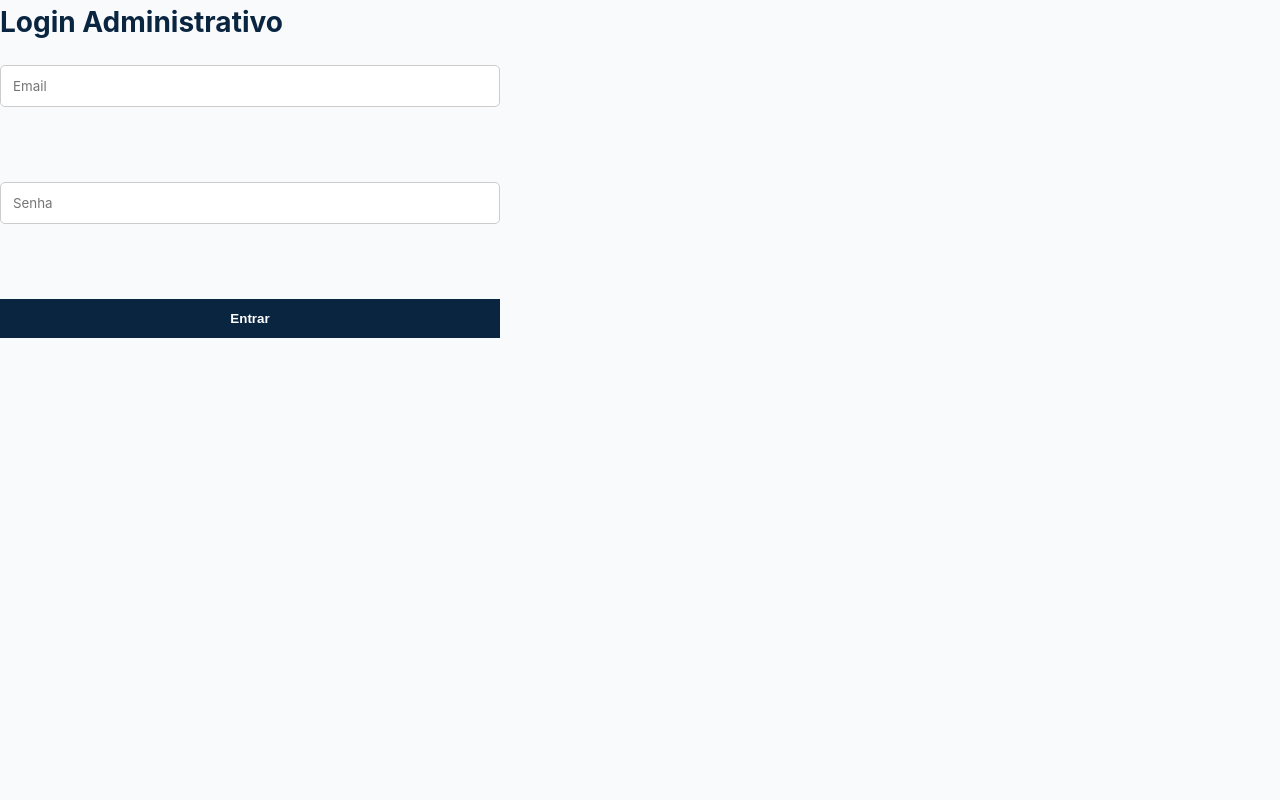
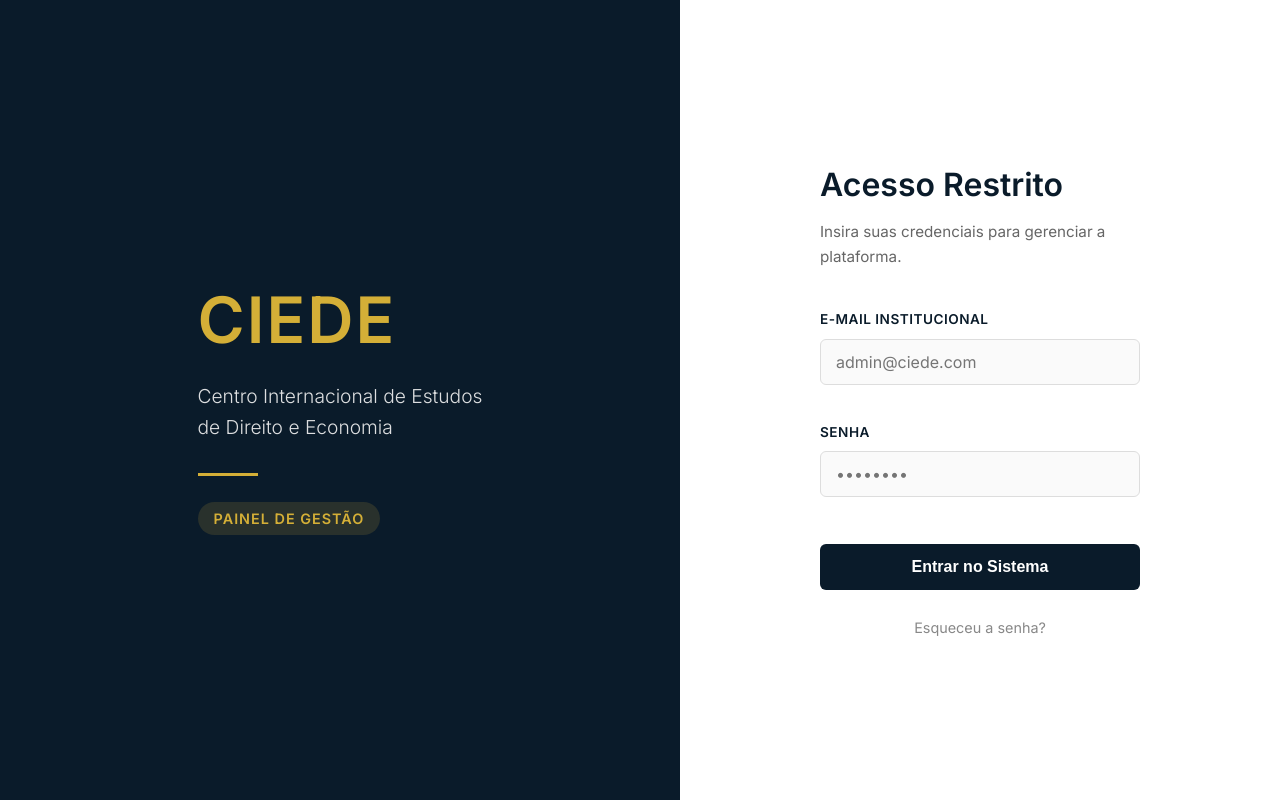
Before and after one commit to carloshprizzi-max/projeto-ciede, a plain HTML site: page frontend/pages/login.html in a window 1280 px wide. Drawn offline with Linux system fonts and the light colour scheme.

Commit message:
pag login

```diff
--- a/frontend/css/style.css
+++ b/frontend/css/style.css
@@ -855,6 +855,184 @@ button:hover {
   background-color: #c9302c;
 }
 
+/* =========================================
+   ESTILOS EXCLUSIVOS DA TELA DE LOGIN
+========================================= */
+.pagina-login {
+    background-color: #FAFAFA;
+    height: 100vh;
+    margin: 0;
+    display: flex;
+    align-items: center;
+    justify-content: center;
+    font-family: 'Inter', sans-serif;
+}
+
+.pagina-login .login-container {
+    display: flex;
+    width: 100%;
+    height: 100vh;
+}
+
+.pagina-login .login-brand {
+    flex: 1;
+    background-color: #0A1B2A; /* Azul CIEDE */
+    color: #f4f4f4;
+    display: flex;
+    align-items: center;
+    justify-content: center;
+    padding: 40px;
+}
+
+.pagina-login .brand-content h1 {
+    font-size: 4rem;
+    font-weight: 600;
+    letter-spacing: 2px;
+    color: #D4AF37; /* Dourado CIEDE */
+    margin-bottom: 10px;
+}
+
+.pagina-login .brand-content p {
+    font-size: 1.2rem;
+    font-weight: 300;
+    opacity: 0.9;
+}
+
+.pagina-login .divider {
+    height: 3px;
+    width: 60px;
+    background-color: #D4AF37;
+    margin: 30px 0;
+}
+
+.pagina-login .badge {
+    background: rgba(212, 175, 55, 0.15);
+    color: #D4AF37;
+    padding: 8px 16px;
+    border-radius: 20px;
+    font-size: 0.9rem;
+    font-weight: 600;
+    letter-spacing: 1px;
+    text-transform: uppercase;
+}
+
+.pagina-login .login-form-section {
+    flex: 1;
+    display: flex;
+    align-items: center;
+    justify-content: center;
+    background-color: #FFFFFF;
+}
+
+.pagina-login .form-wrapper {
+    width: 100%;
+    max-width: 400px;
+    padding: 40px;
+}
+
+.pagina-login .form-wrapper h2 {
+    font-size: 2rem;
+    color: #0A1B2A;
+    margin-bottom: 10px;
+}
+
+.pagina-login .subtitle {
+    color: #666;
+    margin-bottom: 40px;
+    font-size: 0.95rem;
+}
+
+.pagina-login .input-group {
+    margin-bottom: 25px;
+}
+
+.pagina-login .input-group label {
+    display: block;
+    font-size: 0.85rem;
+    font-weight: 600;
+    color: #0A1B2A;
+    margin-bottom: 8px;
+    text-transform: uppercase;
+    letter-spacing: 0.5px;
+}
+
+.pagina-login .input-group input {
+    width: 100%;
+    padding: 12px 15px;
+    border: 1px solid #ddd;
+    border-radius: 6px;
+    font-size: 1rem;
+    transition: all 0.3s ease;
+    background-color: #FAFAFA;
+    box-sizing: border-box;
+}
+
+.pagina-login .input-group input:focus {
+    outline: none;
+    border-color: #D4AF37;
+    box-shadow: 0 0 0 3px rgba(212, 175, 55, 0.1);
+    background-color: #fff;
+}
+
+.pagina-login button[type="submit"] {
+    width: 100%;
+    padding: 14px;
+    background-color: #0A1B2A;
+    color: #fff;
+    border: none;
+    border-radius: 6px;
+    font-size: 1rem;
+    font-weight: 600;
+    cursor: pointer;
+    transition: background 0.3s ease;
+    margin-top: 10px;
+}
+
+.pagina-login button[type="submit"]:hover:not(:disabled) {
+    background-color: #D4AF37;
+}
+
+.pagina-login button[type="submit"]:disabled {
+    opacity: 0.7;
+    cursor: not-allowed;
+}
+
+.pagina-login .form-footer {
+    text-align: center;
+    margin-top: 25px;
+}
+
+.pagina-login .form-footer a {
+    color: #888;
+    text-decoration: none;
+    font-size: 0.9rem;
+    transition: color 0.3s;
+}
+
+.pagina-login .form-footer a:hover {
+    color: #D4AF37;
+}
+
+/* Responsividade Celular */
+@media (max-width: 768px) {
+    .pagina-login .login-container {
+        flex-direction: column;
+    }
+    .pagina-login .login-brand {
+        flex: 0.4;
+        padding: 30px;
+        text-align: center;
+    }
+    .pagina-login .divider {
+        margin: 20px auto;
+    }
+    .pagina-login .login-form-section {
+        flex: 0.6;
+        align-items: flex-start;
+        padding-top: 40px;
+    }
+}
+
 /* =========================
    RESPONSIVO
 ========================= */
--- a/frontend/pages/login.html
+++ b/frontend/pages/login.html
@@ -2,31 +2,68 @@
 <html lang="pt-BR">
 <head>
     <meta charset="UTF-8">
-  <title>Login Admin</title>
+    <meta name="viewport" content="width=device-width, initial-scale=1.0">
+    <title>CIEDE | Acesso Restrito</title>
     <link rel="icon" type="image/png" href="../img/logo1.png">
+
     <link rel="stylesheet" href="../css/style.css">
+    <link href="https://fonts.googleapis.com/css2?family=Inter:wght@300;400;600&display=swap" rel="stylesheet">
 </head>
-<body>
+<body class="pagina-login"> <div class="login-container">
 
-  <h2>Login Administrativo</h2>
+        <div class="login-brand">
+            <div class="brand-content">
+                <h1>CIEDE</h1>
+                <p>Centro Internacional de Estudos<br>de Direito e Economia</p>
+                <div class="divider"></div>
+                <span class="badge">Painel de Gestão</span>
+            </div>
+        </div>
+
+        <div class="login-form-section">
+            <div class="form-wrapper">
+                <h2>Acesso Restrito</h2>
+                <p class="subtitle">Insira suas credenciais para gerenciar a plataforma.</p>
 
                 <form id="loginForm">
-    <input type="email" id="email" placeholder="Email" required />
-    <br><br>
-    <input type="password" id="senha" placeholder="Senha" required />
-    <br><br>
-    <button type="submit">Entrar</button>
+                    <div class="input-group">
+                        <label for="email">E-mail Institucional</label>
+                        <input type="email" id="email" required placeholder="admin@ciede.com">
+                    </div>
+
+                    <div class="input-group">
+                        <label for="senha">Senha</label>
+                        <input type="password" id="senha" required placeholder="••••••••">
+                    </div>
+
+                    <button type="submit" id="btn-login">Entrar no Sistema</button>
                 </form>
+
+                <div class="form-footer">
+                    <a href="#">Esqueceu a senha?</a>
+                </div>
+            </div>
+        </div>
+
+    </div>
 
     <script>
         const form = document.getElementById("loginForm");
+        const btnLogin = document.getElementById("btn-login");
 
         form.addEventListener("submit", async (e) => {
             e.preventDefault();
 
+            // Muda o texto do botão para dar feedback pro cliente
+            const textoOriginal = btnLogin.innerText;
+            btnLogin.innerText = "Autenticando...";
+            btnLogin.disabled = true;
+
             const email = document.getElementById("email").value;
             const senha = document.getElementById("senha").value;
 
+            try {
+                // A sua rota original que já estava funcionando
                 const res = await fetch("/auth/login", {
                     method: "POST",
                     headers: {
@@ -41,7 +78,15 @@
                     localStorage.setItem("token", data.token);
                     window.location.href = "/pages/admin.html";
                 } else {
-        alert("Login inválido");
+                    alert("Login inválido. Verifique suas credenciais.");
+                    btnLogin.innerText = textoOriginal;
+                    btnLogin.disabled = false;
+                }
+            } catch (erro) {
+                console.error("Erro na requisição:", erro);
+                alert("Erro ao conectar com o servidor.");
+                btnLogin.innerText = textoOriginal;
+                btnLogin.disabled = false;
             }
         });
     </script>
```
Lines whose indentation alone changed are shown as unchanged.
